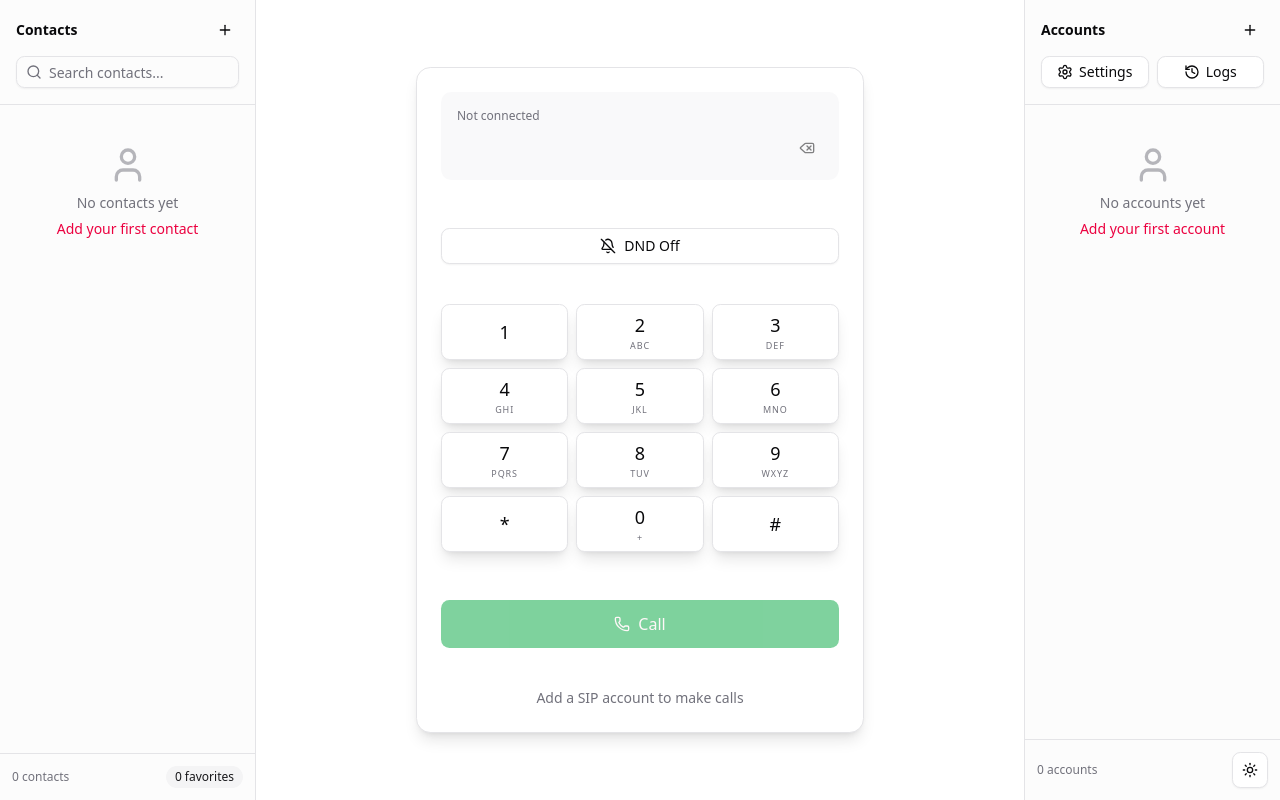
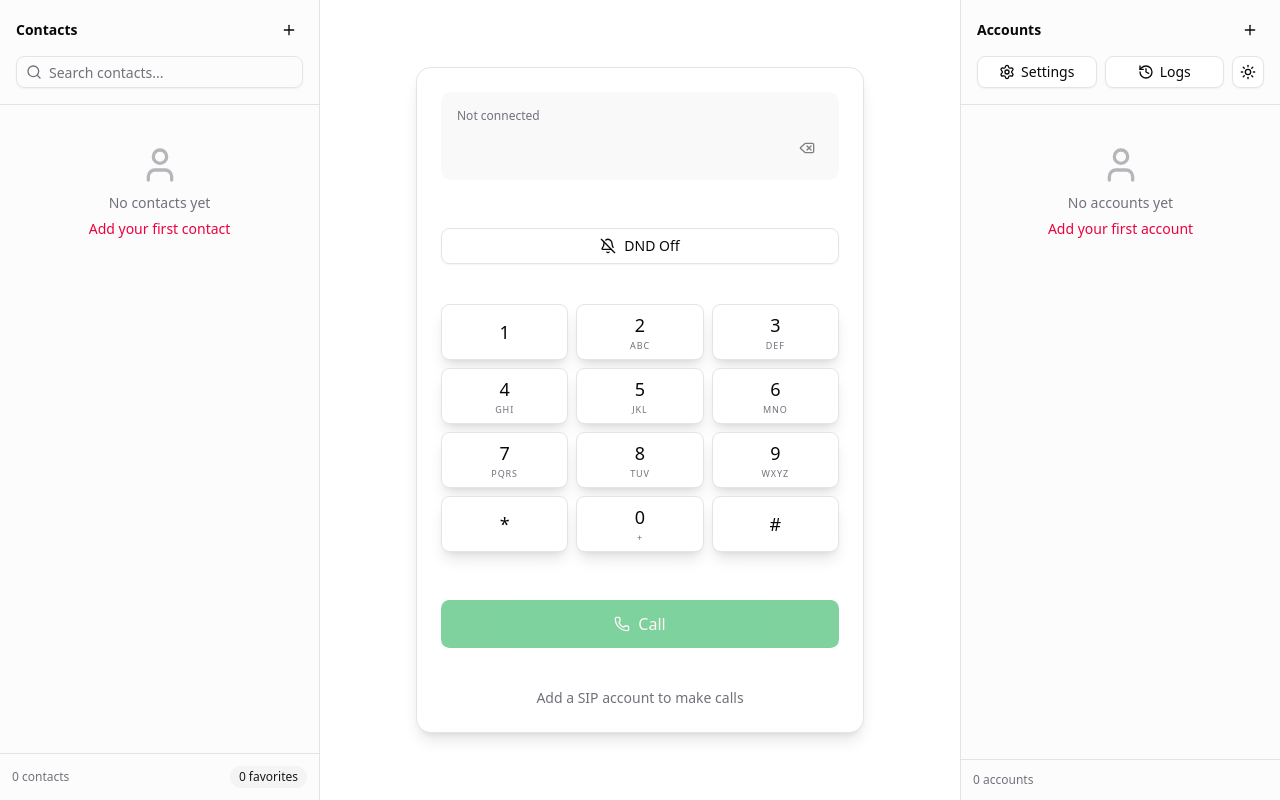
Before and after one commit to BaKhabarKissan/bkk_dialer, a Next.js app: page / in a window 1280 px wide. Built offline with nearby package versions, Linux system fonts and the light colour scheme; what jssip would draw is missing.

Commit message:
updated some ui issues

```diff
--- a/components/dialer/AccountsSidebar.jsx
+++ b/components/dialer/AccountsSidebar.jsx
@@ -208,7 +208,7 @@ export default function AccountsSidebar({
   };
 
   return (
-    <div className="w-64 border-l border-border bg-muted/30 flex flex-col">
+    <div className="w-80 border-l border-border bg-muted/30 flex flex-col">
       {/* Header */}
       <div className="p-4 border-b border-border">
         <div className="flex items-center justify-between mb-3">
@@ -244,6 +244,7 @@ export default function AccountsSidebar({
               </Button>
             }
           />
+
           <CallLogs
             onCallNumber={onCallNumber}
             trigger={
@@ -253,6 +254,8 @@ export default function AccountsSidebar({
               </Button>
             }
           />
+
+          <ModeToggle />
         </div>
       </div>
 
@@ -412,15 +415,14 @@ export default function AccountsSidebar({
       {/* Footer */}
       <div className="p-3 border-t border-border">
         <div className="flex items-center justify-between">
-          <div className="flex items-center gap-2 text-xs text-muted-foreground">
+          <div className="flex items-center justify-between w-full gap-2 text-xs text-muted-foreground">
             <span>{accounts.length} account{accounts.length !== 1 ? "s" : ""}</span>
             {activeAccountId && (
-              <Badge variant="secondary" className="text-xs">
+              <Badge className={`text-xs ${isRegistered ? "bg-green-600" : "bg-red-600"}`}>
                 {isRegistered ? "Online" : "Offline"}
               </Badge>
             )}
           </div>
-          <ModeToggle />
         </div>
       </div>
     </div>
--- a/components/dialer/CallLogs.jsx
+++ b/components/dialer/CallLogs.jsx
@@ -105,7 +105,7 @@ export default function CallLogs({ trigger, onCallNumber }) {
           </Button>
         )}
       </DialogTrigger>
-      <DialogContent className="sm:max-w-2xl max-h-[80vh] flex flex-col">
+      <DialogContent className="sm:max-w-7xl max-h-[80vh] flex flex-col">
         <DialogHeader>
           <DialogTitle className="flex items-center justify-between">
             <span>Call Logs</span>
--- a/components/dialer/ContactsSidebar.jsx
+++ b/components/dialer/ContactsSidebar.jsx
@@ -120,7 +120,7 @@ export default function ContactsSidebar({ onCallNumber }) {
   };
 
   return (
-    <div className="w-64 border-r border-border bg-muted/30 flex flex-col">
+    <div className="w-80 border-r border-border bg-muted/30 flex flex-col">
       {/* Header */}
       <div className="p-4 border-b border-border">
         <div className="flex items-center justify-between mb-3">
--- a/components/ui/mode-toggle.jsx
+++ b/components/ui/mode-toggle.jsx
@@ -18,9 +18,9 @@ export function ModeToggle() {
   return (
     <DropdownMenu>
       <DropdownMenuTrigger asChild>
-        <Button variant="outline" size="icon">
-          <Sun className="h-[1.2rem] w-[1.2rem] rotate-0 scale-100 transition-all dark:-rotate-90 dark:scale-0" />
-          <Moon className="absolute h-[1.2rem] w-[1.2rem] rotate-90 scale-0 transition-all dark:rotate-0 dark:scale-100" />
+        <Button variant="outline" size="icon" className="h-8 w-8">
+          <Sun className="h-3.5 w-3.5 rotate-0 scale-100 transition-all dark:-rotate-90 dark:scale-0" />
+          <Moon className="absolute h-3.5 w-3.5 rotate-90 scale-0 transition-all dark:rotate-0 dark:scale-100" />
           <span className="sr-only">Toggle theme</span>
         </Button>
       </DropdownMenuTrigger>
```
